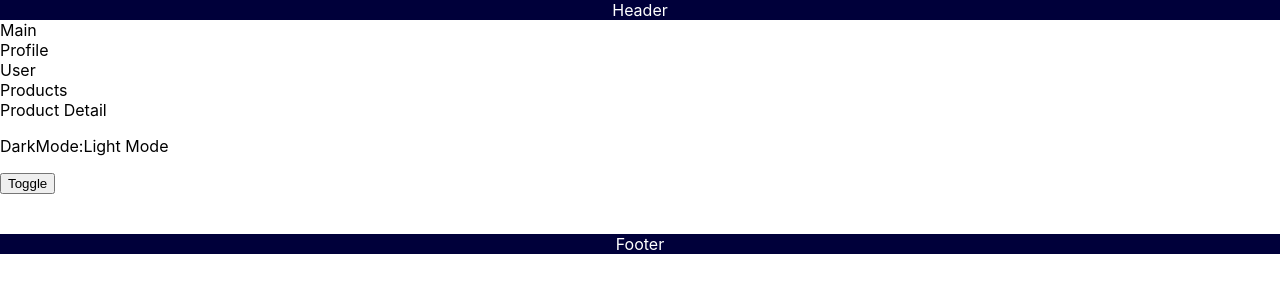
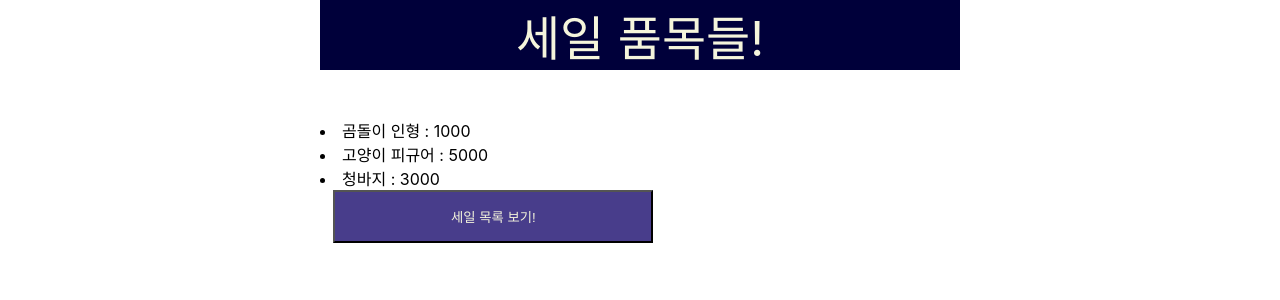
Before and after one commit to CureLatte/CafeTour, a React (Create React App) app: page / in a window 1280 px wide. Shown: the top 300 px of the page. Built offline with nearby package versions, Linux system fonts and the light colour scheme.

Commit message:
[FEAT] useEffect and error, loadingPage

```diff
--- /dev/null
+++ b/public/data/items.json
@@ -0,0 +1,14 @@
+[
+    {
+        "name": "곰돌이 인형",
+        "price": "1000"
+    },
+    {
+        "name": "고양이 피규어",
+        "price": "5000"
+    },
+    {
+        "name": "청바지",
+        "price": "3000"
+    }
+]
--- a/src/index.js
+++ b/src/index.js
@@ -3,18 +3,19 @@ import ReactDOM from "react-dom/client";
 import "./index.css";
 // import AppCounter from "./counterApp/App/AppCounter";
 import reportWebVitals from "./reportWebVitals";
-import MouseApp from "./MouseApp/MouseApp";
-import AppMentor from "./mentorApp/AppMentor";
-import AppMentors from "./mentorsApp/AppMentors"
-import AppMentorsImmer from "./mentorsApp/AppMentorsImmer";
-import AppTheme from "./AppTheme/AppTheme";
+// import MouseApp from "./MouseApp/MouseApp";
+// import AppMentor from "./mentorApp/AppMentor";
+// import AppMentors from "./mentorsApp/AppMentors"
+// import AppMentorsImmer from "./mentorsApp/AppMentorsImmer";
+// import AppTheme from "./AppTheme/AppTheme";
+import SaleApp from "./saleApp/saleApp";
 
 // 전역 설정이 가능함
 
 const root = ReactDOM.createRoot(document.getElementById("root"));
 root.render(
     <React.StrictMode>
-        <AppTheme />
+        <SaleApp />
     </React.StrictMode>
 );
 reportWebVitals();
--- /dev/null
+++ b/src/saleApp/app.css
@@ -0,0 +1,21 @@
+.container{
+    width:50%;
+    height: 100%;
+    margin: auto;
+}
+
+.header{
+    font-size: 3em;
+    background-color: #00003a;
+    color: beige;
+    margin-bottom: 1em;
+    text-align: center;
+}
+
+.toggleButton{
+    width: 50%;
+    height: 4em;
+    background-color: darkslateblue;
+    color: beige;
+    margin: auto 2em auto 1em;
+}
--- /dev/null
+++ b/src/saleApp/components/error.jsx
@@ -0,0 +1,7 @@
+export default function ErrorComponent(){
+    return (
+        <div>
+            ErrorPage
+        </div>
+    )
+}
--- /dev/null
+++ b/src/saleApp/components/loading.jsx
@@ -0,0 +1,5 @@
+export default function Loading(){
+    return (
+        <div>Lading...</div>
+    )
+}
--- /dev/null
+++ b/src/saleApp/saleApp.jsx
@@ -0,0 +1,51 @@
+import {useEffect, useState} from 'react'
+import './app.css'
+import ErrorComponent from "./components/error";
+import Loading from "./components/loading";
+
+
+export default function SaleApp(){
+    const [loading, setLoading] = useState(false)
+    const [error, setError] = useState(false)
+    const [item, setItem] = useState([]);
+    const [toggle, setToggle] = useState(true)
+
+    const getDataApi = async ()=>{
+        const fileName = toggle ? 'items' : 'sale'
+        const response = await fetch(`/data/${fileName}.json`)
+        const result = await response.json()
+        console.log('hello')
+        setItem(result)
+    }
+
+    const buttonToggle = ()=>{
+        setToggle((prev)=>(!prev))
+    }
+
+    useEffect(() => {
+        setLoading(true)
+        setError(undefined)
+        getDataApi()
+            .catch((err)=>{setError(err)})
+            .finally(()=>setLoading(false))
+        return () => {
+
+        };
+    }, [toggle]);
+
+    if (loading) return <Loading/>
+
+    if (error) return <ErrorComponent/>
+
+    return (
+        <div className="container">
+            <div className="header">세일 품목들!</div>
+            <div>
+                {item.map((item, index)=>{
+                    return <li key={index}>{item.name} : {item.price}</li>
+                })}
+            </div>
+            <button className="toggleButton" onClick={buttonToggle}>{toggle? '세일 목록 보기!': '전체 목록 보기'}</button>
+        </div>
+    )
+}
```
Also changed, not shown: public/data/sale.json (added, +10 -0 lines).
